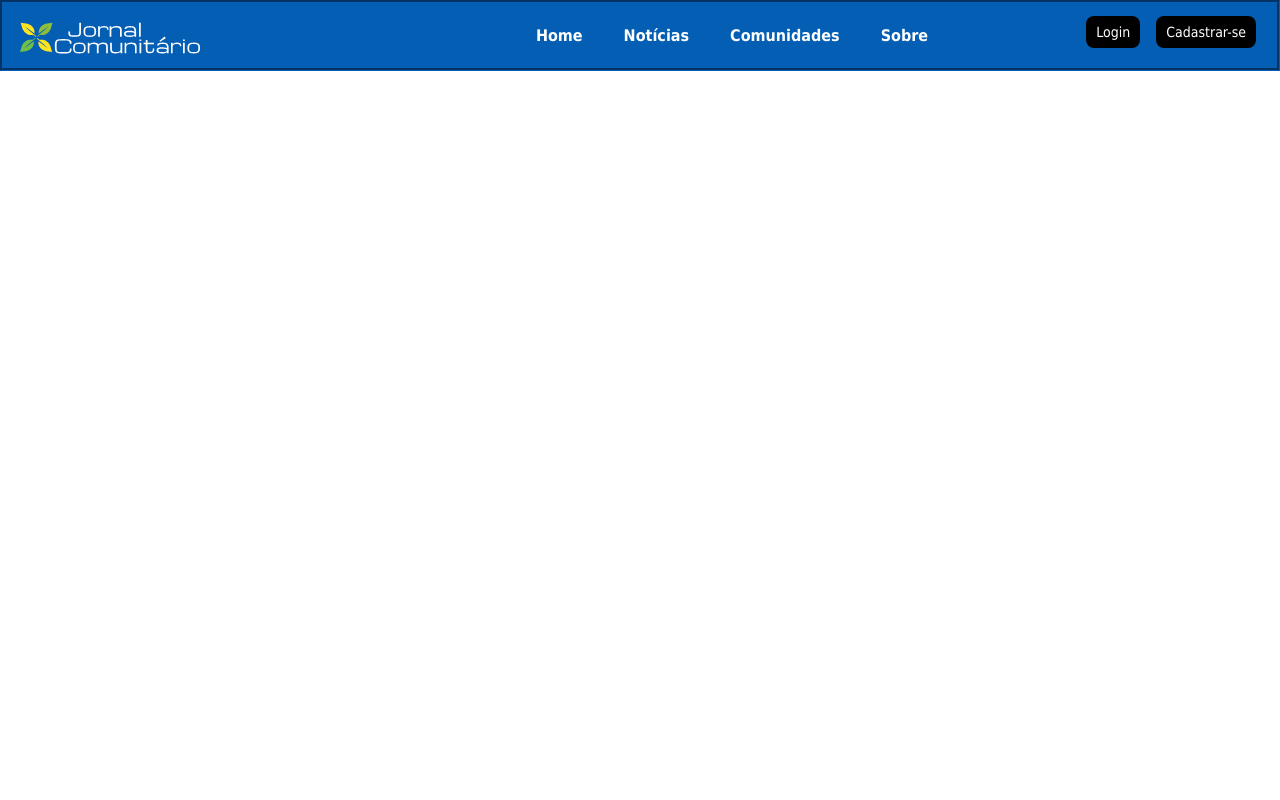
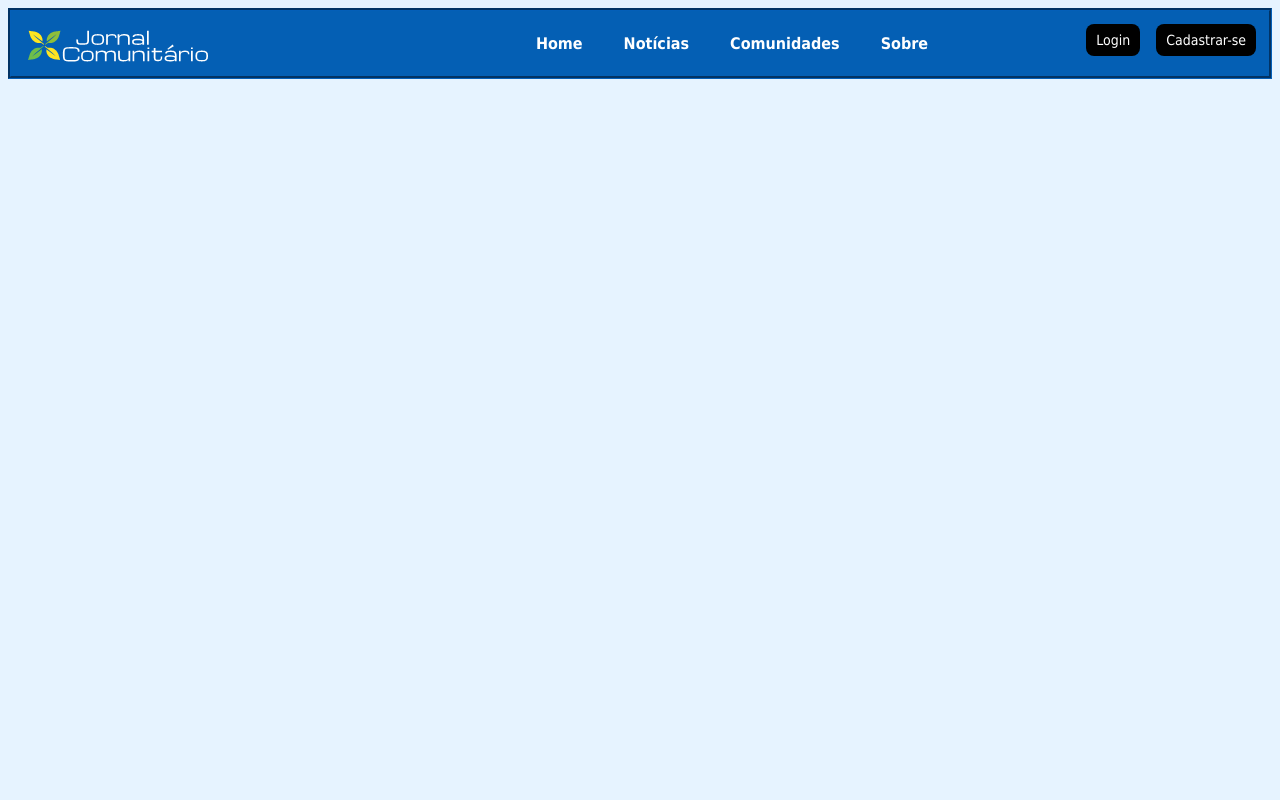
Before and after one commit to JonissonGomes/Jornal-Comunit-rio, a PHP site: page /php/bar.php in a window 1280 px wide. Run offline with PHP 8.4, Linux system fonts and the light colour scheme.

Commit message:
Add files via upload

```diff
--- a/css/barraL.css
+++ b/css/barraL.css
@@ -1,5 +1,7 @@
 /*logo da página*/
-
+body{
+	background-color:#e6f3ff;
+}
 .logo{
 	float: left;
 	margin: -80px -8px;
@@ -91,7 +93,8 @@ p{
 }
 /*Tabelas*/
 #menu {
-	margin: -8px -8px 0px -8px;
+
+
 	width: auto;
 	background-color:#045FB4;
 	font-size: 16px;
@@ -124,16 +127,12 @@ p{
 	background-color: #1B191B;
 	color: #FFF;
 	border-radius: 20px;
-	border-style: ridge;
-	border-color: grey;
 
 }
 #menu2 a:active {
 	background-color: #1B191B;
 	color: #FFF;
 	border-radius: 20px;
-	border-style: inset;
-	border-color: white;
 
 }
 
```
